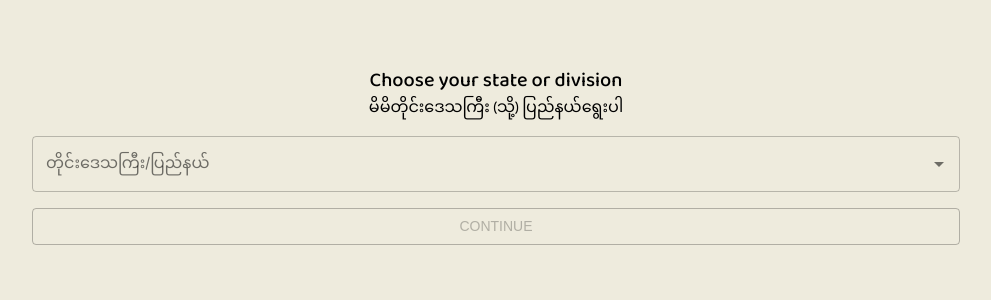
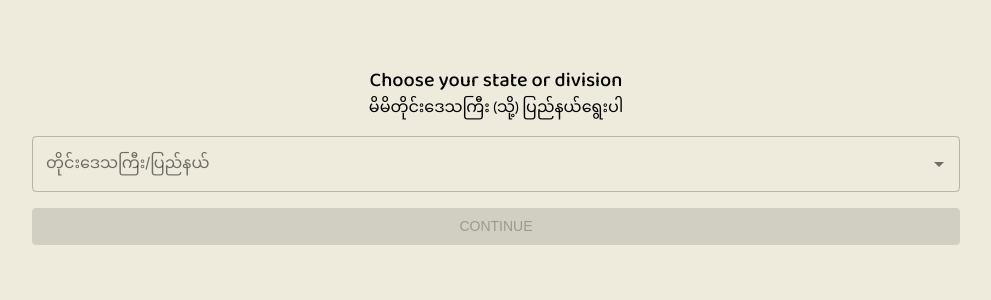
Before and after one commit to halchester/spring-delivery, a React (Create React App) app: page /customer in a window 1280 px wide. Shown: the top 300 px of the page, without its empty margins (144-1135 px from the left). Built offline with nearby package versions, Linux system fonts and the light colour scheme.

Commit message:
feat: add total riders in customerByState

```diff
--- a/src/pages/Customer/CustomerByState.js
+++ b/src/pages/Customer/CustomerByState.js
@@ -52,8 +52,16 @@ const CustomerByState = (props) => {
         value={query}
         onChange={(e) => setQuery(e.target.value)}
       />
+      <Typography variant="h6" gutterBottom>
+        မှာယူ/ပို့ဆောင်လိုသည့် မြို့နယ်ကို ရေးထည့်ပြီး rider ရွေးချယ်ပါ။
+      </Typography>
+
       <Typography variant="h6">
-        မှာယူ/ပို့ဆောင်လိုသည့် မြို့နယ်ကို ရေးထည့်ပြီး rider ရွေးချယ်ပါ။
+        Total Riders in {stateName} :{" "}
+        <strong>
+          {data.filter((item) => item.state.toLowerCase() === stateName).length}{" "}
+          riders
+        </strong>
       </Typography>
 
       <hr />
--- a/src/pages/Customer/CustomerChooseState.js
+++ b/src/pages/Customer/CustomerChooseState.js
@@ -8,6 +8,9 @@ import {
 import React, { useState } from "react";
 import { Autocomplete } from "@material-ui/lab";
 import { useHistory } from "react-router";
+// import { useQuery } from "react-query";
+// import { getAllRiders } from "../../api/query";
+// import Spinner from "../../utils/Spinner/Spinner";
 
 const useStyle = makeStyles({
   container: {
@@ -21,6 +24,7 @@ const useStyle = makeStyles({
 const CustomerChooseState = () => {
   const classes = useStyle();
   const history = useHistory();
+  // const { status, data } = useQuery("getAllRiders", getAllRiders);
 
   const [stateName, setStateName] = useState("");
 
@@ -54,12 +58,32 @@ const CustomerChooseState = () => {
         fullWidth
         className={classes.input}
         disabled={!stateName}
-        variant="outlined"
+        variant="contained"
         color="secondary"
         onClick={() => history.push(`/customer/${stateName.toLowerCase()}`)}
       >
         Continue
       </Button>
+      {/* {status === "success" ? (
+        <>
+          <Typography variant="h6" align="center" className={classes.input}>
+            Total Riders in Yangon :{" "}
+            <strong>
+              {data.filter((item) => item.state === "Yangon").length}
+            </strong>{" "}
+            riders
+          </Typography>
+          <Typography variant="h6" align="center">
+            Total Riders in Mandalay :{" "}
+            <strong>
+              {data.filter((item) => item.state === "Mandalay").length}
+            </strong>{" "}
+            riders
+          </Typography>
+        </>
+      ) : (
+        <Spinner />
+      )} */}
     </Box>
   );
 };
```
